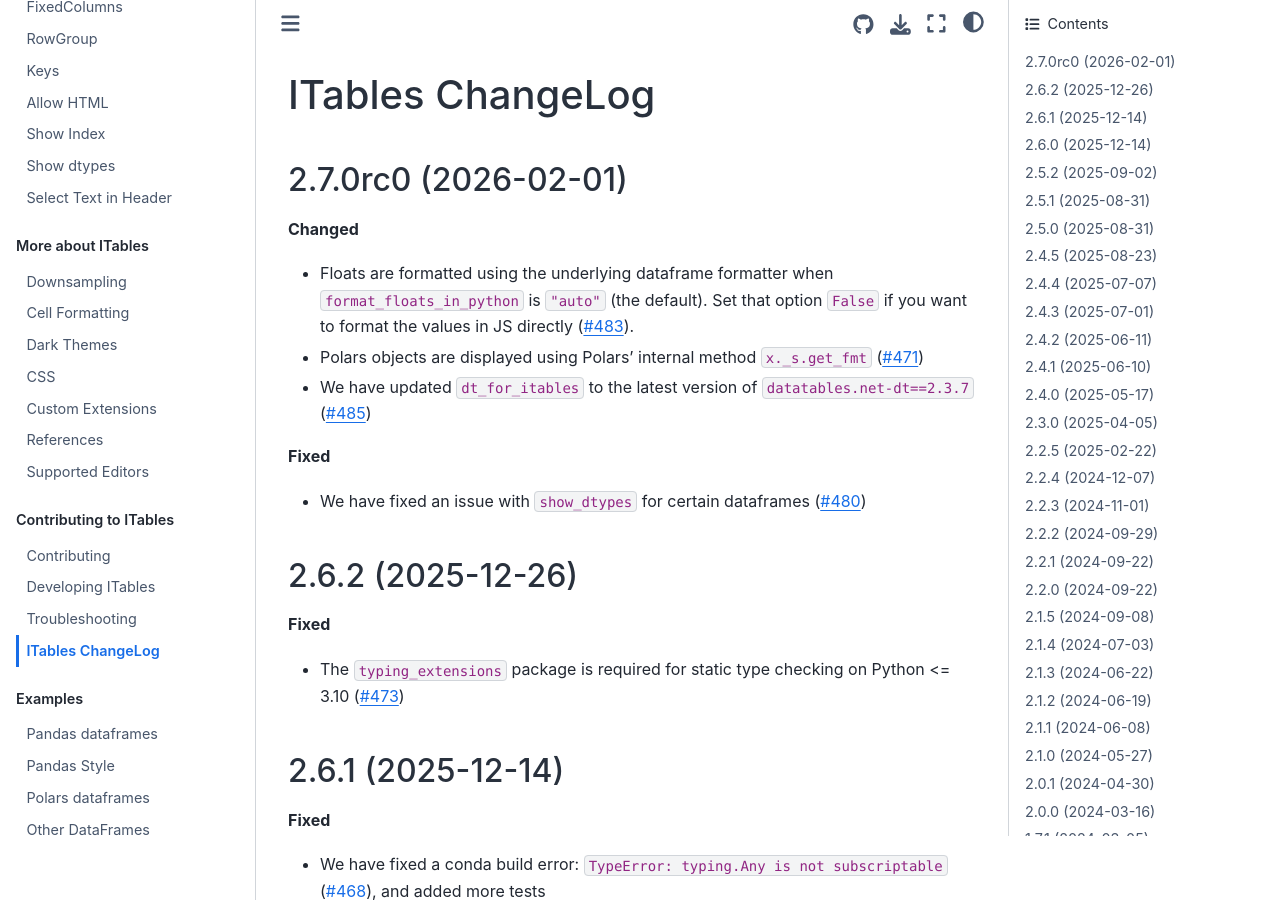
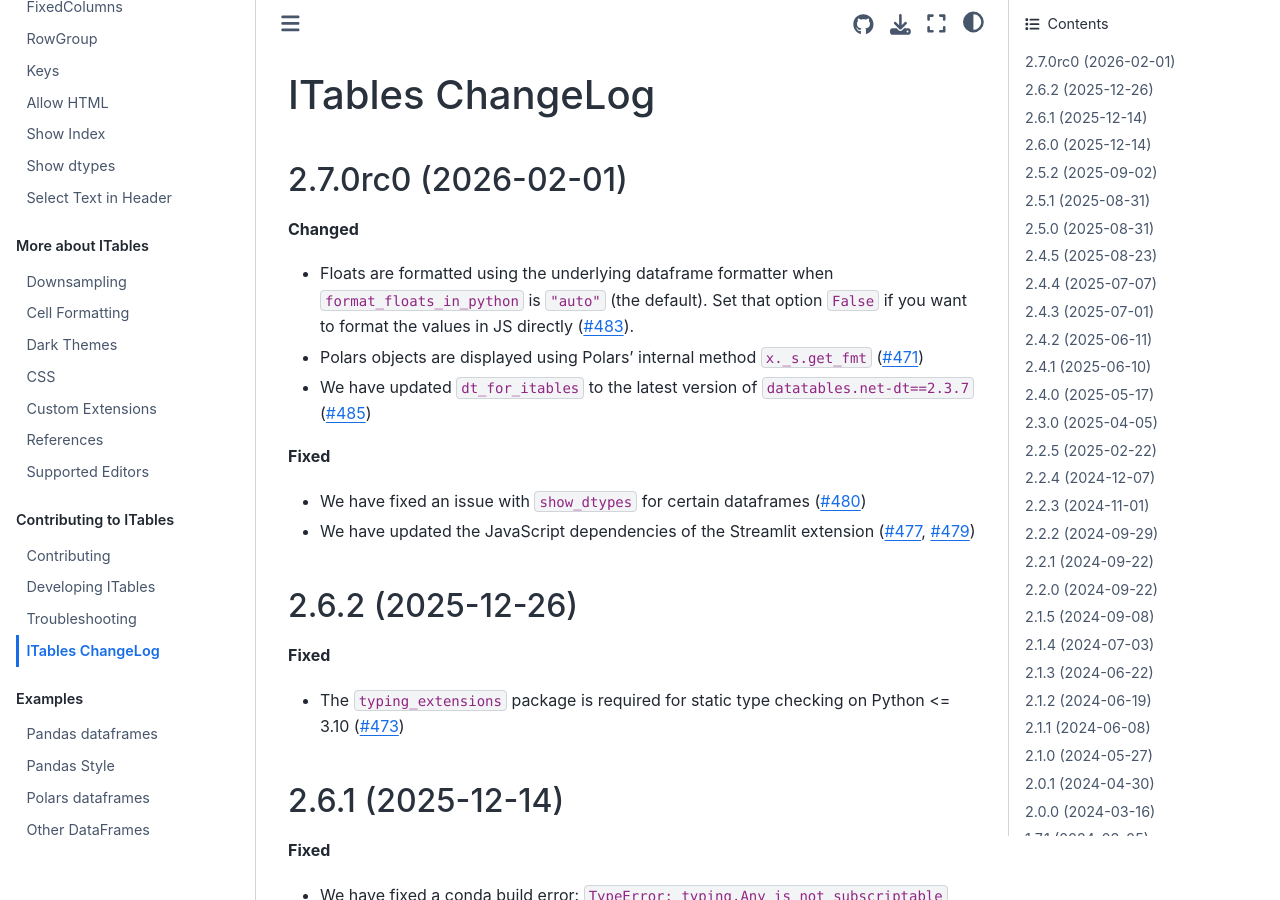
Before and after one commit to mwouts/itables, a Jupyter Book: the page built from docs/changelog.md, in a window 1280 px wide and 900 px high. Built offline with Jupyter Book 1.0.4 settings and Sphinx 7.4.7 and the Sphinx Book theme 1.1.4, drawn with Linux system fonts in a browser that asks for light colours.

Commit message:
Update the dependencies of itables_for_streamlit

```diff
--- a/docs/changelog.md
+++ b/docs/changelog.md
@@ -12,6 +12,7 @@ ITables ChangeLog
 
 **Fixed**
 - We have fixed an issue with `show_dtypes` for certain dataframes ([#480](https://github.com/mwouts/itables/issues/480))
+- We have updated the JavaScript dependencies of the Streamlit extension ([#477](https://github.com/mwouts/itables/pull/477), [#479](https://github.com/mwouts/itables/pull/479))
 
 
 2.6.2 (2025-12-26)
```
Also changed, not shown: 2 other files.
